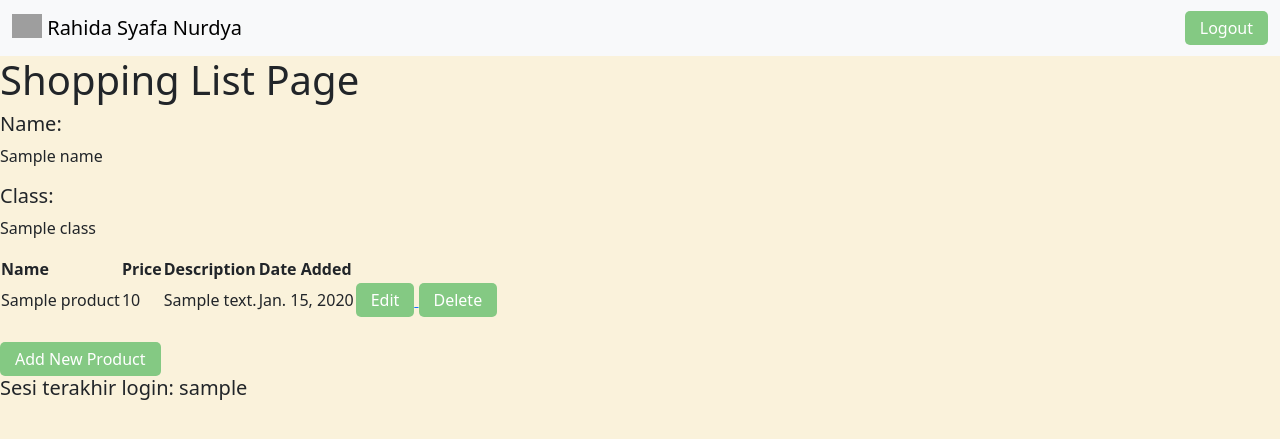
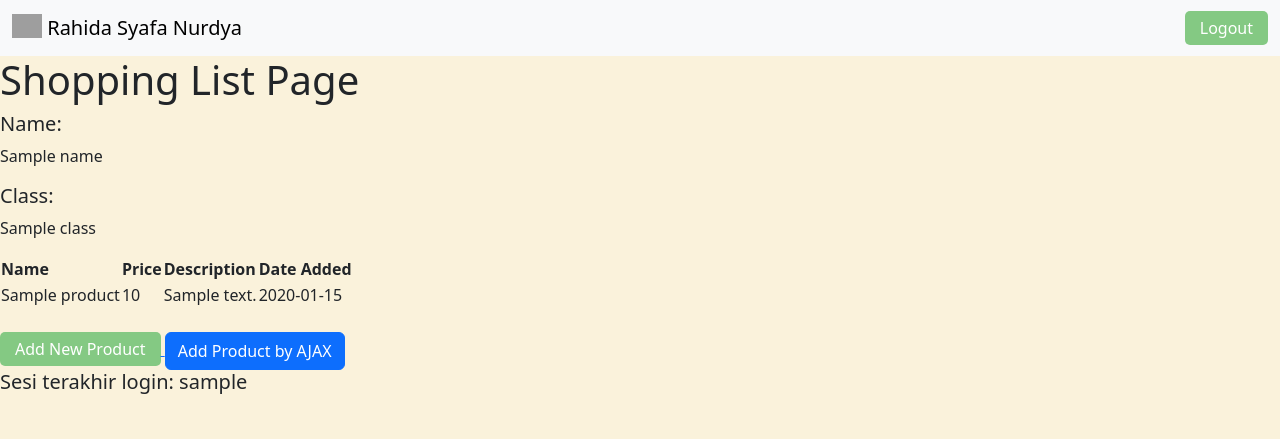
Before and after one commit to Rahidasyf/shopping-list, a Django app: template main/templates/main.html in a window 1280 px wide. Shown: the top 439 px of the page. Run offline with Django 4.2, Linux system fonts and the light colour scheme; tables that the repository leaves empty hold one stand-in row (values such as "Sample post"); the template is opened without the code that fills it: values that come from a table or form of the project are taken from there, most other values are stand-ins (such as "Sample title", 1, 10 or a date in 2020); grey boxes are pictures that could not be loaded.

Commit message:
<TUTORIAL 5 SELESAI>

```diff
--- a/main/templates/main.html
+++ b/main/templates/main.html
@@ -23,36 +23,7 @@
     <h5>Class:</h5>
     <p>{{class}}</p>
 
-<table>
-    <tr>
-        <th>Name</th>
-        <th>Price</th>
-        <th>Description</th>
-        <th>Date Added</th>
-    </tr>
-
-    {% comment %} Berikut cara memperlihatkan data produk di bawah baris ini {% endcomment %}
-
-    {% for product in products %}
-        <tr>
-            <td>{{product.name}}</td>
-            <td>{{product.price}}</td>
-            <td>{{product.description}}</td>
-            <td>{{product.date_added}}</td>
-            <td>
-                <a href="{% url 'main:edit_product' product.pk %}">
-                    <button style="background-color: #84c983; color: #fff; padding: 5px 15px; border: none; border-radius: 5px;">
-                        Edit
-                    </button>
-                </a>
-                <a href="{% url 'main:delete_product' product.pk %}">
-                    <button style="background-color: #84c983; color: #fff; padding: 5px 15px; border: none; border-radius: 5px;">
-                          Delete
-                      </button>
-                  </a>
-            </td>
-        </tr>
-    {% endfor %}
+<table id="product_table">
 </table>
 
 <br />
@@ -63,6 +34,39 @@
     </button>
 </a>
 
+<div class="modal fade" id="exampleModal" tabindex="-1" aria-labelledby="exampleModalLabel" aria-hidden="true">
+    <div class="modal-dialog">
+        <div class="modal-content">
+            <div class="modal-header">
+                <h1 class="modal-title fs-5" id="exampleModalLabel">Add New Product</h1>
+                <button type="button" class="btn-close" data-bs-dismiss="modal" aria-label="Close"></button>
+            </div>
+            <div class="modal-body">
+                <form id="form" onsubmit="return false;">
+                    {% csrf_token %}
+                    <div class="mb-3">
+                        <label for="name" class="col-form-label">Name:</label>
+                        <input type="text" class="form-control" id="name" name="name"></input>
+                    </div>
+                    <div class="mb-3">
+                        <label for="price" class="col-form-label">Price:</label>
+                        <input type="number" class="form-control" id="price" name="price"></input>
+                    </div>
+                    <div class="mb-3">
+                        <label for="description" class="col-form-label">Description:</label>
+                        <textarea class="form-control" id="description" name="description"></textarea>
+                    </div>
+                </form>
+            </div>
+            <div class="modal-footer">
+                <button type="button" class="btn btn-secondary" data-bs-dismiss="modal">Close</button>
+                <button type="button" class="btn btn-primary" id="button_add" data-bs-dismiss="modal">Add Product</button>
+            </div>
+        </div>
+    </div>
+</div>
+
+<button type="button" class="btn btn-primary" data-bs-toggle="modal" data-bs-target="#exampleModal">Add Product by AJAX</button>
 <!-- <a href="{% url 'main:logout' %}">
     <button>
         Logout
@@ -71,4 +75,42 @@
 
 <h5>Sesi terakhir login: {{ last_login }}</h5>
 
+<script>
+    async function getProducts() {
+        return fetch("{% url 'main:get_product_json' %}").then((res) => res.json())
+    }
+    async function refreshProducts() {
+        document.getElementById("product_table").innerHTML = ""
+        const products = await getProducts()
+        let htmlString = `<tr>
+            <th>Name</th>
+            <th>Price</th>
+            <th>Description</th>
+            <th>Date Added</th>
+        </tr>`
+        products.forEach((item) => {
+            htmlString += `\n<tr>
+            <td>${item.fields.name}</td>
+            <td>${item.fields.price}</td>
+            <td>${item.fields.description}</td>
+            <td>${item.fields.date_added}</td>
+        </tr>`
+        })
+
+        document.getElementById("product_table").innerHTML = htmlString
+    }
+
+    refreshProducts()
+
+    function addProduct() {
+        fetch("{% url 'main:add_product_ajax' %}", {
+            method: "POST",
+            body: new FormData(document.querySelector('#form'))
+        }).then(refreshProducts)
+
+        document.getElementById("form").reset()
+        return false
+    }
+    document.getElementById("button_add").onclick = addProduct
+</script>
 {% endblock content %}
--- a/main/urls.py
+++ b/main/urls.py
@@ -1,5 +1,5 @@
 from django.urls import path
-from main.views import show_main, create_product, show_xml, show_json, show_xml_by_id, show_json_by_id
+from main.views import show_main, create_product, show_xml, show_json, show_xml_by_id, show_json_by_id, get_product_json, add_product_ajax
 from main.views import register
 from main.views import login_user
 from main.views import logout_user
@@ -19,4 +19,6 @@
     path('logout/', logout_user, name='logout'),
     path('edit-product/<int:id>', edit_product, name='edit_product'),
     path('delete/<int:id>', delete_product, name='delete_product'), # sesuaikan dengan nama fungsi yang dibuat
+    path('get-product/', get_product_json, name='get_product_json'),
+    path('create-product-ajax/', add_product_ajax, name='add_product_ajax')
 ]
--- a/main/views.py
+++ b/main/views.py
@@ -12,6 +12,7 @@
 from django.contrib.auth import authenticate, login
 from django.contrib.auth import logout
 from django.contrib.auth.decorators import login_required
+from django.views.decorators.csrf import csrf_exempt
 
 # Create your views here.
 def create_product(request):
@@ -110,3 +111,21 @@
     product.delete()
     # Kembali ke halaman awal
     return HttpResponseRedirect(reverse('main:show_main'))
+
+def get_product_json(request):
+    product_item = Product.objects.all()
+    return HttpResponse(serializers.serialize('json', product_item))
+
+@csrf_exempt
+def add_product_ajax(request):
+    if request.method == 'POST':
+        name = request.POST.get("name")
+        price = request.POST.get("price")
+        description = request.POST.get("description")
+        user = request.user
+
+        new_product = Product(name=name, price=price, description=description, user=user)
+        new_product.save()
+
+        return HttpResponse(b"CREATED", status=201)
+    return HttpResponseNotFound()
```
